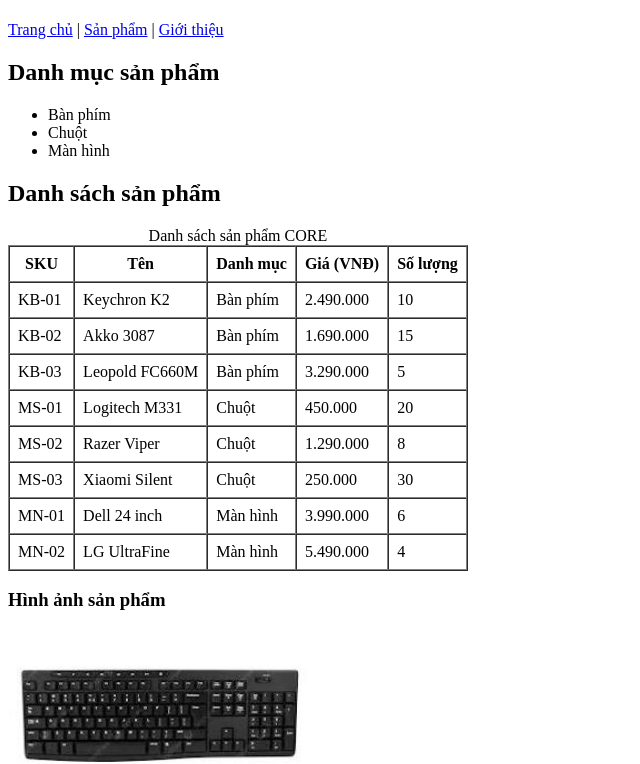
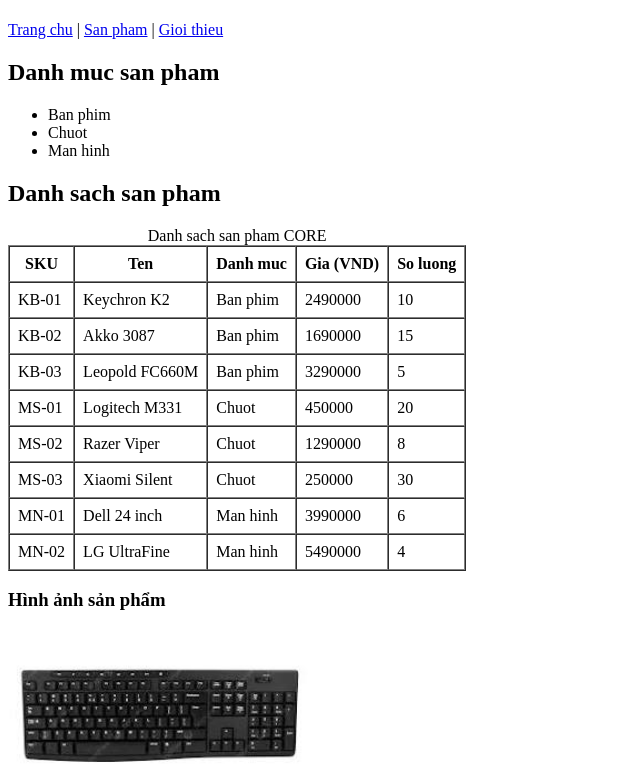
Before and after one commit to quangnv7304/cse391-cm-01, a plain HTML site: page index.html in a window 1280 px wide. Shown: the part 59-823 px from the top of the page, without its empty margins (0-640 px from the left). Drawn offline with Linux system fonts and the light colour scheme.

Commit message:
Fix P01 caption and update HTML

```diff
--- a/index.html
+++ b/index.html
@@ -16,9 +16,9 @@
 
     <!-- Navigation -->
     <nav data-testid="cm-nav">
-        <a href="#categories">Trang chủ</a> |
-        <a href="#products">Sản phẩm</a> |
-        <a href="#about">Giới thiệu</a>
+        <a href="#categories">Trang chu</a> |
+        <a href="#products">San pham</a> |
+        <a href="#about">Gioi thieu</a>
     </nav>
 
     <!-- Nội dung chính -->
@@ -26,32 +26,32 @@
 
         <!-- Danh mục -->
         <section id="categories" data-testid="cm-category-list">
-            <h2>Danh mục sản phẩm</h2>
+            <h2>Danh muc san pham</h2>
 
             <ul>
-                <li>Bàn phím</li>
-                <li>Chuột</li>
-                <li>Màn hình</li>
+                <li>Ban phim</li>
+                <li>Chuot</li>
+                <li>Man hinh</li>
             </ul>
         </section>
 
         <!-- Danh sách sản phẩm -->
         <section id="products">
 
-            <h2>Danh sách sản phẩm</h2>
+            <h2>Danh sach san pham</h2>
 
             <table border="1" cellpadding="8" cellspacing="0"
                 data-testid="cm-product-table">
 
-                <caption>Danh sách sản phẩm CORE</caption>
+                <caption>Danh sach san pham CORE</caption>
 
                 <thead>
                     <tr>
                         <th>SKU</th>
-                        <th>Tên</th>
-                        <th>Danh mục</th>
-                        <th>Giá (VNĐ)</th>
-                        <th>Số lượng</th>
+                        <th>Ten</th>
+                        <th>Danh muc</th>
+                        <th>Gia (VND)</th>
+                        <th>So luong</th>
                     </tr>
                 </thead>
 
@@ -60,64 +60,64 @@
                     <tr data-testid="cm-product-row" data-sku="KB-01">
                         <td>KB-01</td>
                         <td>Keychron K2</td>
-                        <td>Bàn phím</td>
-                        <td>2.490.000</td>
+                        <td>Ban phim</td>
+                        <td>2490000</td>
                         <td>10</td>
                     </tr>
 
                     <tr data-testid="cm-product-row" data-sku="KB-02">
                         <td>KB-02</td>
                         <td>Akko 3087</td>
-                        <td>Bàn phím</td>
-                        <td>1.690.000</td>
+                        <td>Ban phim</td>
+                        <td>1690000</td>
                         <td>15</td>
                     </tr>
 
                     <tr data-testid="cm-product-row" data-sku="KB-03">
                         <td>KB-03</td>
                         <td>Leopold FC660M</td>
-                        <td>Bàn phím</td>
-                        <td>3.290.000</td>
+                        <td>Ban phim</td>
+                        <td>3290000</td>
                         <td>5</td>
                     </tr>
 
                     <tr data-testid="cm-product-row" data-sku="MS-01">
                         <td>MS-01</td>
                         <td>Logitech M331</td>
-                        <td>Chuột</td>
-                        <td>450.000</td>
+                        <td>Chuot</td>
+                        <td>450000</td>
                         <td>20</td>
                     </tr>
 
                     <tr data-testid="cm-product-row" data-sku="MS-02">
                         <td>MS-02</td>
                         <td>Razer Viper</td>
-                        <td>Chuột</td>
-                        <td>1.290.000</td>
+                        <td>Chuot</td>
+                        <td>1290000</td>
                         <td>8</td>
                     </tr>
 
                     <tr data-testid="cm-product-row" data-sku="MS-03">
                         <td>MS-03</td>
                         <td>Xiaomi Silent</td>
-                        <td>Chuột</td>
-                        <td>250.000</td>
+                        <td>Chuot</td>
+                        <td>250000</td>
                         <td>30</td>
                     </tr>
 
                     <tr data-testid="cm-product-row" data-sku="MN-01">
                         <td>MN-01</td>
                         <td>Dell 24 inch</td>
-                        <td>Màn hình</td>
-                        <td>3.990.000</td>
+                        <td>Man hinh</td>
+                        <td>3990000</td>
                         <td>6</td>
                     </tr>
 
                     <tr data-testid="cm-product-row" data-sku="MN-02">
                         <td>MN-02</td>
                         <td>LG UltraFine</td>
-                        <td>Màn hình</td>
-                        <td>5.490.000</td>
+                        <td>Man hinh</td>
+                        <td>5490000</td>
                         <td>4</td>
                     </tr>
 
@@ -132,7 +132,7 @@
                  width="300">
 
             <p data-testid="cm-inventory-total">
-                Tổng giá trị kho = 41.380.000 VNĐ
+                Tong gia tri kho = 41380000
             </p>
 
             <p>
```
